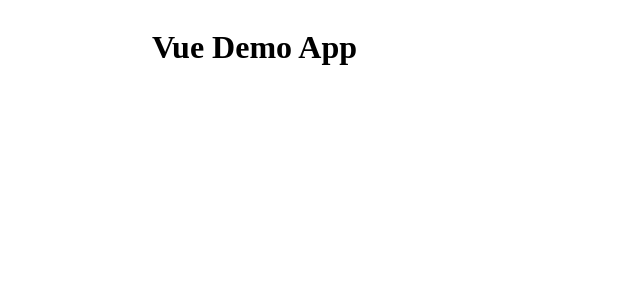
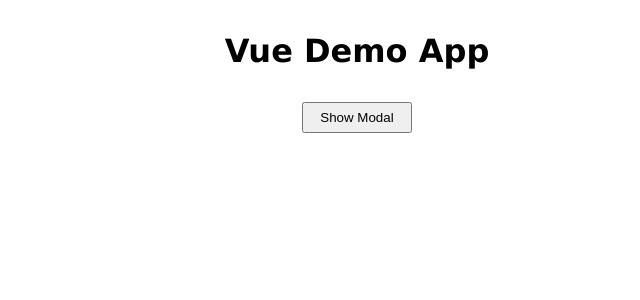
Before and after one commit to nithinK-142/vue-guide, a Vue app: page / in a window 1280 px wide. Shown: the top 300 px of the page, without its empty margins (283-923 px from the left). Built offline with nearby package versions, Linux system fonts and the light colour scheme.

Commit message:
feat: teleport modal to body.

```diff
--- a/src/App.vue
+++ b/src/App.vue
@@ -1,5 +1,50 @@
 <template>
   <main>
     <h1>Vue Demo App</h1>
+    <button @click="showModal = true">Show Modal</button>
+    <teleport to="body">
+      <div v-if="showModal" class="modal">
+        <h2>This is the modal.</h2>
+        <p>
+          Lorem ipsum dolor, sit amet consectetur adipisicing elit. Alias
+          similique eveniet quia magnam laudantium voluptatibus.
+        </p>
+        <button @click="showModal = false">Hide Modal</button>
+      </div>
+    </teleport>
   </main>
 </template>
+
+<script setup>
+import { ref } from "vue";
+
+const showModal = ref(false);
+</script>
+
+<style>
+main {
+  text-align: center;
+}
+
+button {
+  margin-top: 2rem;
+  padding: 6px 16px;
+}
+
+.modal {
+  background-color: beige;
+  padding: 12px;
+  position: absolute;
+  left: 0;
+  top: 0;
+  width: 100%;
+  height: 100%;
+  z-index: 1;
+  text-align: center;
+  padding-top: 2rem;
+}
+
+h2 {
+  padding-block: 1rem;
+}
+</style>
--- a/src/assets/main.css
+++ b/src/assets/main.css
@@ -1,3 +1,13 @@
+* {
+  padding: 0;
+  margin: 0;
+  box-sizing: border-box;
+}
+
+body {
+  font-family: Verdana, Geneva, Tahoma, sans-serif;
+}
+
 #app {
   max-width: 1280px;
   margin: 0 auto;
@@ -20,14 +30,9 @@ a,
 }
 
 @media (min-width: 1024px) {
-  body {
+  #app {
     display: flex;
-    place-items: center;
-  }
-
-  #app {
-    display: grid;
-    grid-template-columns: 1fr 1fr;
-    padding: 0 2rem;
+    align-items: center;
+    justify-content: center;
   }
 }
```
